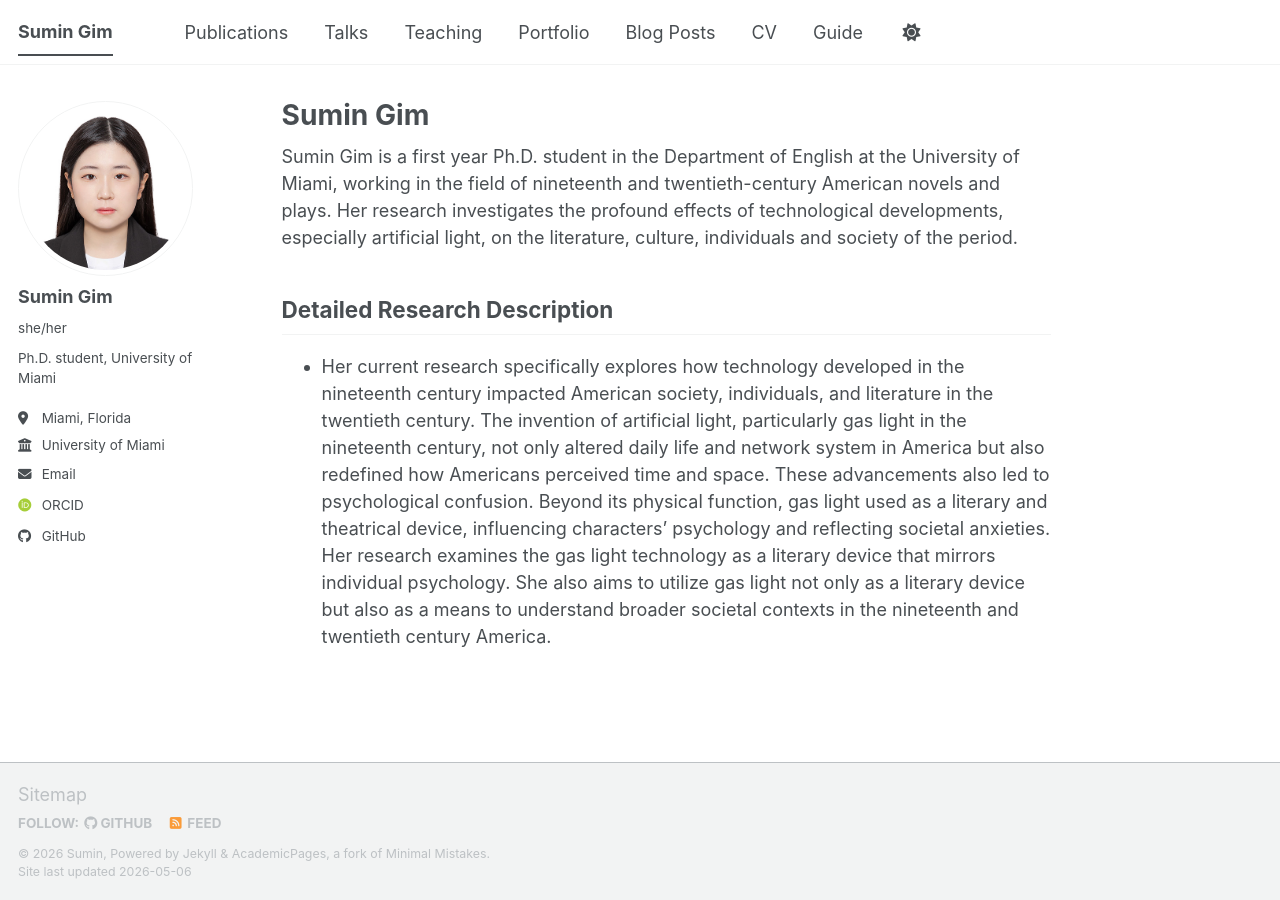
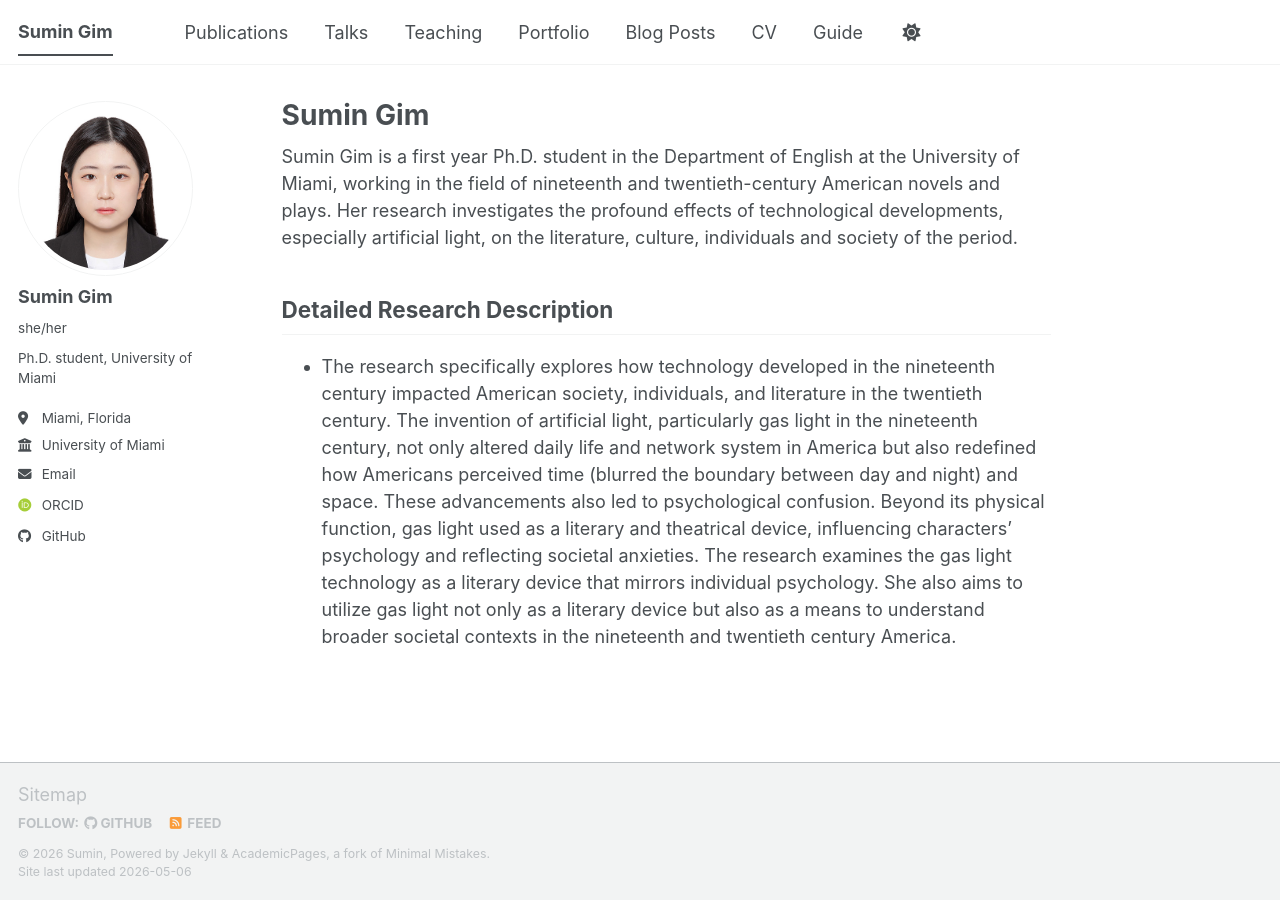
Before and after one commit to std33793/std33793.github.io, a Jekyll site: the page built from _pages/about.md, in a window 1280 px wide. Built offline with Jekyll 4.4.1, drawn with Linux system fonts in a browser that asks for light colours; some web fonts are replaced; a script bundle is joined from its source files by our own code; library files that are not in the unit come from our copies.

Commit message:
Update about.md

```diff
--- a/_pages/about.md
+++ b/_pages/about.md
@@ -10,4 +10,4 @@
 Sumin Gim is a first year Ph.D. student in the Department of English at the University of Miami, working in the field of nineteenth and twentieth-century American novels and plays. Her research investigates the profound effects of technological developments, especially artificial light, on the literature, culture, individuals and society of the period.
 
 ## Detailed Research Description
-* Her current research specifically explores how technology developed in the nineteenth century impacted American society, individuals, and literature in the twentieth century. The invention of artificial light, particularly gas light in the nineteenth century, not only altered daily life and network system in America but also redefined how Americans perceived time and space. These advancements also led to psychological confusion. Beyond its physical function, gas light used as a literary and theatrical device, influencing characters’ psychology and reflecting societal anxieties. Her research examines the gas light technology as a literary device that mirrors individual psychology. She also aims to utilize gas light not only as a literary device but also as a means to understand broader societal contexts in the nineteenth and twentieth century America.
+* The research specifically explores how technology developed in the nineteenth century impacted American society, individuals, and literature in the twentieth century. The invention of artificial light, particularly gas light in the nineteenth century, not only altered daily life and network system in America but also redefined how Americans perceived time (blurred the boundary between day and night) and space. These advancements also led to psychological confusion. Beyond its physical function, gas light used as a literary and theatrical device, influencing characters’ psychology and reflecting societal anxieties. The research examines the gas light technology as a literary device that mirrors individual psychology. She also aims to utilize gas light not only as a literary device but also as a means to understand broader societal contexts in the nineteenth and twentieth century America.
```
